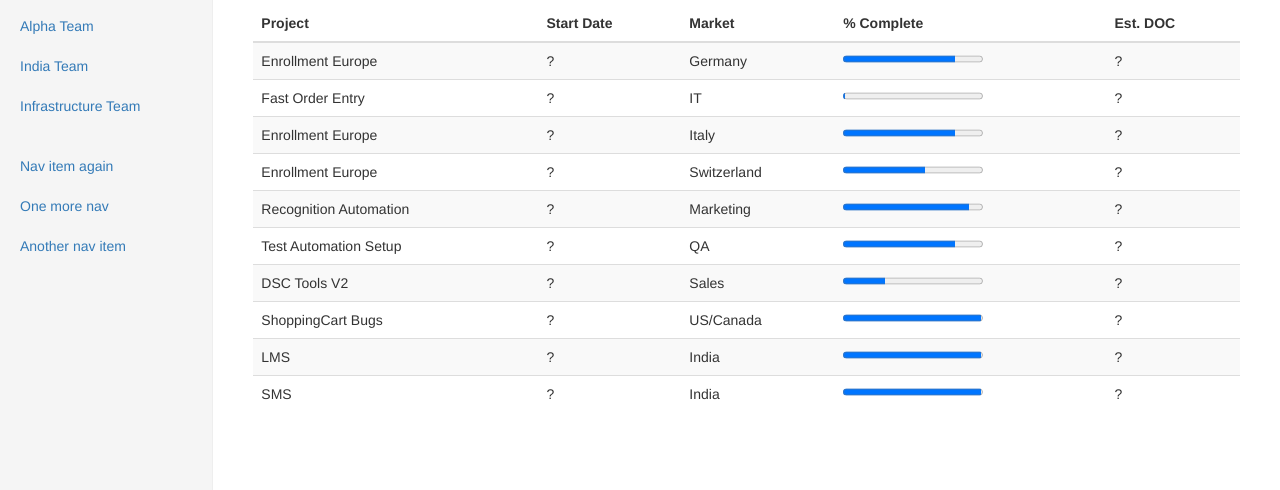
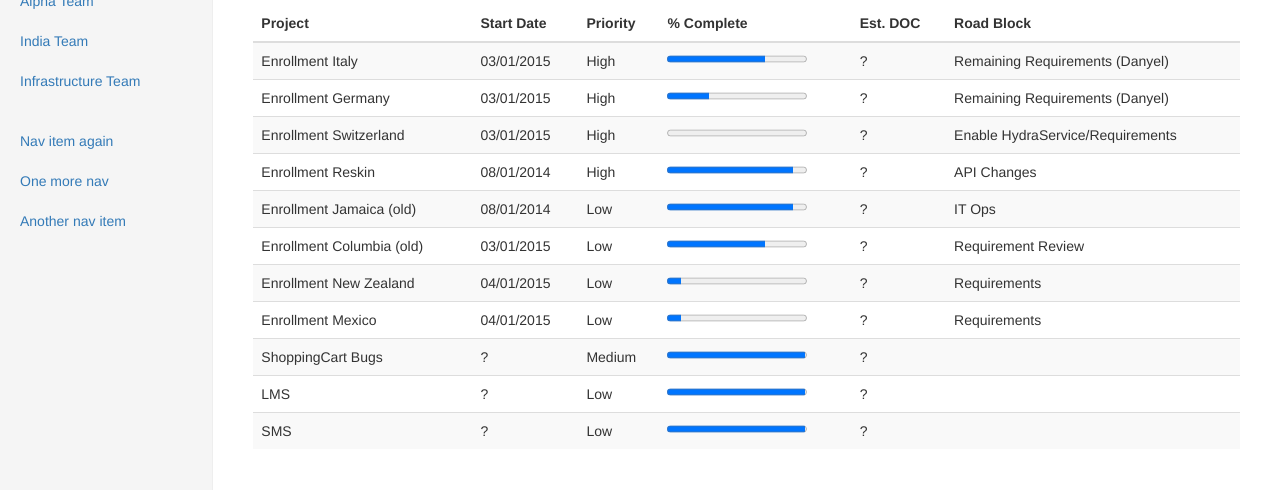
Before and after one commit to tdmichaelis/GitDash, a plain HTML site: page index.html in a window 1280 px wide. Shown: the part 310-800 px from the top of the page. Drawn offline with nearby package versions, Linux system fonts and the light colour scheme; a script that the page names is missing.

Commit message:
Add first real data

```diff
--- a/index.html
+++ b/index.html
@@ -63,7 +63,7 @@
             <li><a href="#">Analytics</a></li>
             <li><a href="#">Export</a></li>
           </ul>
-          <ul class="nav nav-sidebar"><label>Teams</label>
+          <ul class="nav nav-sidebar">
             <li><a href="">Web Dev Team</a></li>
             <li><a href="">Alpha Team</a></li>
             <li><a href="">India Team</a></li>
@@ -106,83 +106,109 @@
             <table class="table table-striped">
               <thead>
                 <tr>
+               		<!-- What needs to be done?
+                -What is the priority?
+                -What are we doing to accomplish it?
+                -What is the date of completion?
+                -What is slowing us down or in the way?
+                -What is the solution?
+                -->
                   <th>Project</th>
                   <th>Start Date</th>
-                  <th>Market</th>
+                  <th>Priority</th>
                   <th>% Complete</th>
                   <th>Est. DOC</th>
+                  <th>Road Block</th>
                 </tr>
               </thead>
               <tbody>
                 <tr>
-                  <td>Enrollment Europe</td>
+                  <td>Enrollment Italy</td>
+                  <td>03/01/2015</td>
+                  <td>High</td>
+                  <td><progress value="70" max="100"></progress></td>
                   <td>?</td>
-                  <td>Germany</td>
-                  <td><progress value="80" max="100"></progress></td>
-                  <td>?</td>
+                  <td>Remaining Requirements (Danyel)</td>
                 </tr>
                 <tr>
-                  <td>Fast Order Entry</td>
+                  <td>Enrollment Germany</td>
+                  <td>03/01/2015</td>
+                  <td>High</td>
+                  <td><progress value="30" max="100"></progress></td>
                   <td>?</td>
-                  <td>IT</td>
-                  <td><progress value="2" max="100"></progress></td>
-                  <td>?</td>
+                  <td>Remaining Requirements (Danyel)</td>
                 </tr>
                 <tr>
-                  <td>Enrollment Europe</td>
+                  <td>Enrollment Switzerland</td>
+                  <td>03/01/2015</td>
+                  <td>High</td>
+                  <td><progress value="0" max="100"></progress></td>
                   <td>?</td>
-                  <td>Italy</td>
-                  <td><progress value="80" max="100"></progress></td>
-                  <td>?</td>
+                  <td>Enable HydraService/Requirements</td>
                 </tr>
                 <tr>
-                  <td>Enrollment Europe</td>
+                  <td>Enrollment Reskin</td>
+                  <td>08/01/2014</td>
+                  <td>High</td>
+                  <td><progress value="90" max="100"></progress></td>
                   <td>?</td>
-                  <td>Switzerland</td>
-                  <td><progress value="59" max="100"></progress></td>
-                  <td>?</td>
+                  <td>API Changes</td>
                 </tr>
                 <tr>
-                  <td>Recognition Automation</td>
-                  <td>?</td>
-                  <td>Marketing</td>
+                  <td>Enrollment Jamaica (old)</td>
+                  <td>08/01/2014</td>
+                  <td>Low</td>
                   <td><progress value="90" max="100"></progress></td>
                   <td>?</td>
+                  <td>IT Ops</td>
                 </tr>
                 <tr>
-                  <td>Test Automation Setup</td>
+                  <td>Enrollment Columbia (old)</td>
+                  <td>03/01/2015</td>
+                  <td>Low</td>
+                  <td><progress value="70" max="100"></progress></td>
                   <td>?</td>
-                  <td>QA</td>
-                  <td><progress value="80" max="100"></progress></td>
-                  <td>?</td>
+                  <td>Requirement Review</td>
                 </tr>
                 <tr>
-                  <td>DSC Tools V2</td>
+                  <td>Enrollment New Zealand</td>
+                  <td>04/01/2015</td>
+                  <td>Low</td>
+                  <td><progress value="10" max="100"></progress></td>
                   <td>?</td>
-                  <td>Sales</td>
-                  <td><progress value="30" max="100"></progress></td>
+                  <td>Requirements</td>
+                </tr>
+                <tr>
+                  <td>Enrollment Mexico</td>
+                  <td>04/01/2015</td>
+                  <td>Low</td>
+                  <td><progress value="10" max="100"></progress></td>
                   <td>?</td>
+                  <td>Requirements</td>
                 </tr>
                 <tr>
                   <td>ShoppingCart Bugs</td>
                   <td>?</td>
-                  <td>US/Canada</td>
+                  <td>Medium</td>
                   <td><progress value="99" max="100"></progress></td>
                   <td>?</td>
+                  <td></td>
                 </tr>
                 <tr>
                   <td>LMS</td>
                   <td>?</td>
-                  <td>India</td>
+                  <td>Low</td>
                   <td><progress value="99" max="100"></progress></td>
                   <td>?</td>
+                  <td></td>
                 </tr>
                 <tr>
                   <td>SMS</td>
                   <td>?</td>
-                  <td>India</td>
+                  <td>Low</td>
                   <td><progress value="99" max="100"></progress></td>
                   <td>?</td>
+                  <td></td>
                 </tr>
               </tbody>
             </table>
```
